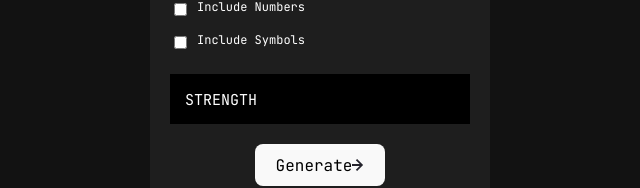
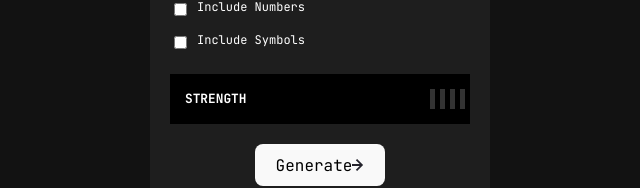
Before and after one commit to Abugbire10/password-generator-app, a React (Vite) app: page / in a window 1280 px wide. Shown: the part 441-629 px from the top of the page, without its empty margins (320-960 px from the left). Built offline with nearby package versions, Linux system fonts and the light colour scheme.

Commit message:
Update App.css

```diff
--- a/src/App.css
+++ b/src/App.css
@@ -110,3 +110,30 @@ h1 {
   display: flex;
   gap: 80px;
 }
+
+.strength-label span:first-child {
+  font-size: 0.8rem;
+  font-weight: bold;
+  margin-right: 5px;
+}
+
+#strength-indicator {
+  display: flex;
+  margin-top: 15px;
+  margin-right: 5px;
+  gap: 5px;
+}
+
+.strip {
+  width: 5px;
+  height: 20px;
+  background-color: #333;
+}
+
+.strip.weak {
+  background-color: #ff0000;
+}
+
+.strip.medium {
+  background-color: #ffc107;
+}
```
